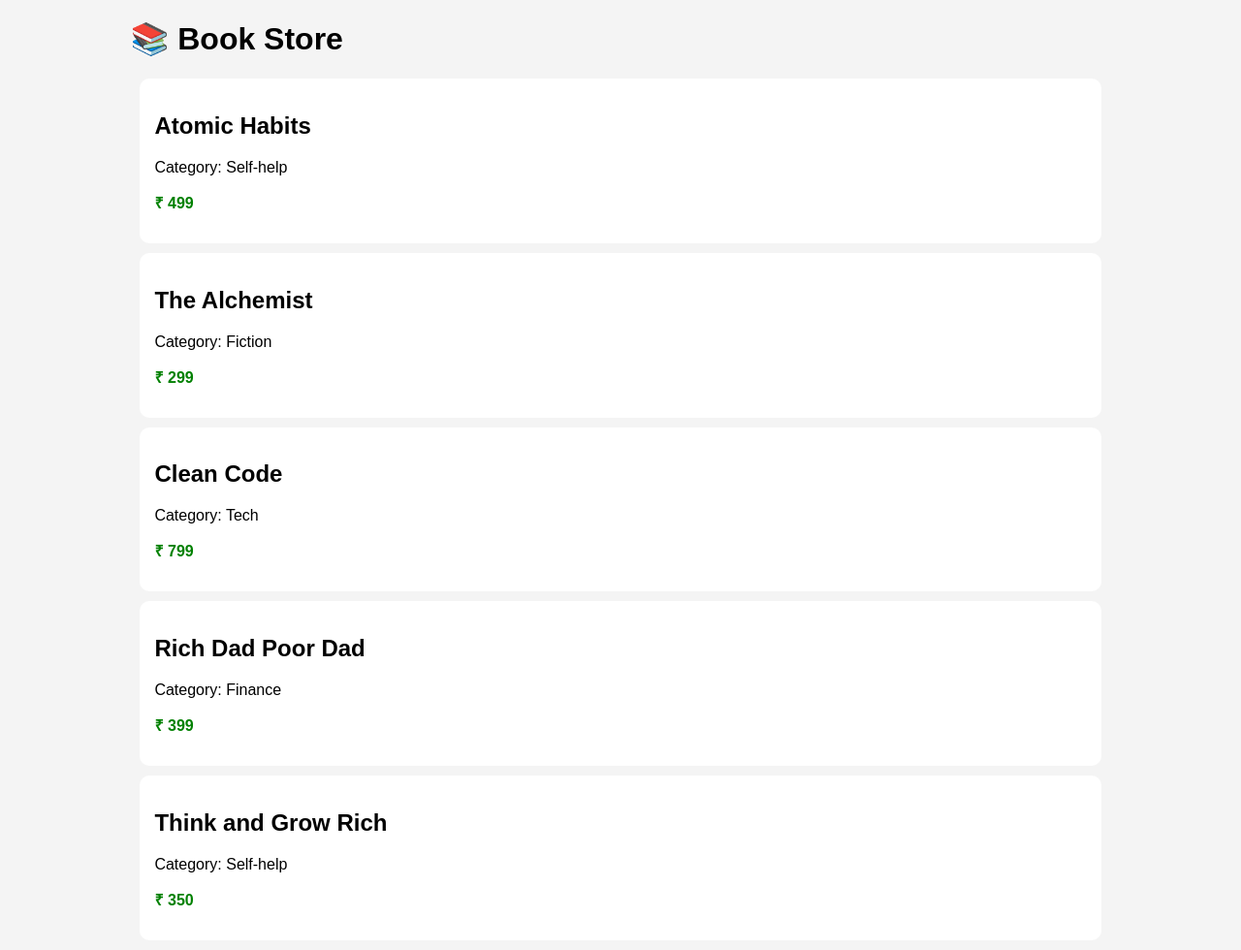
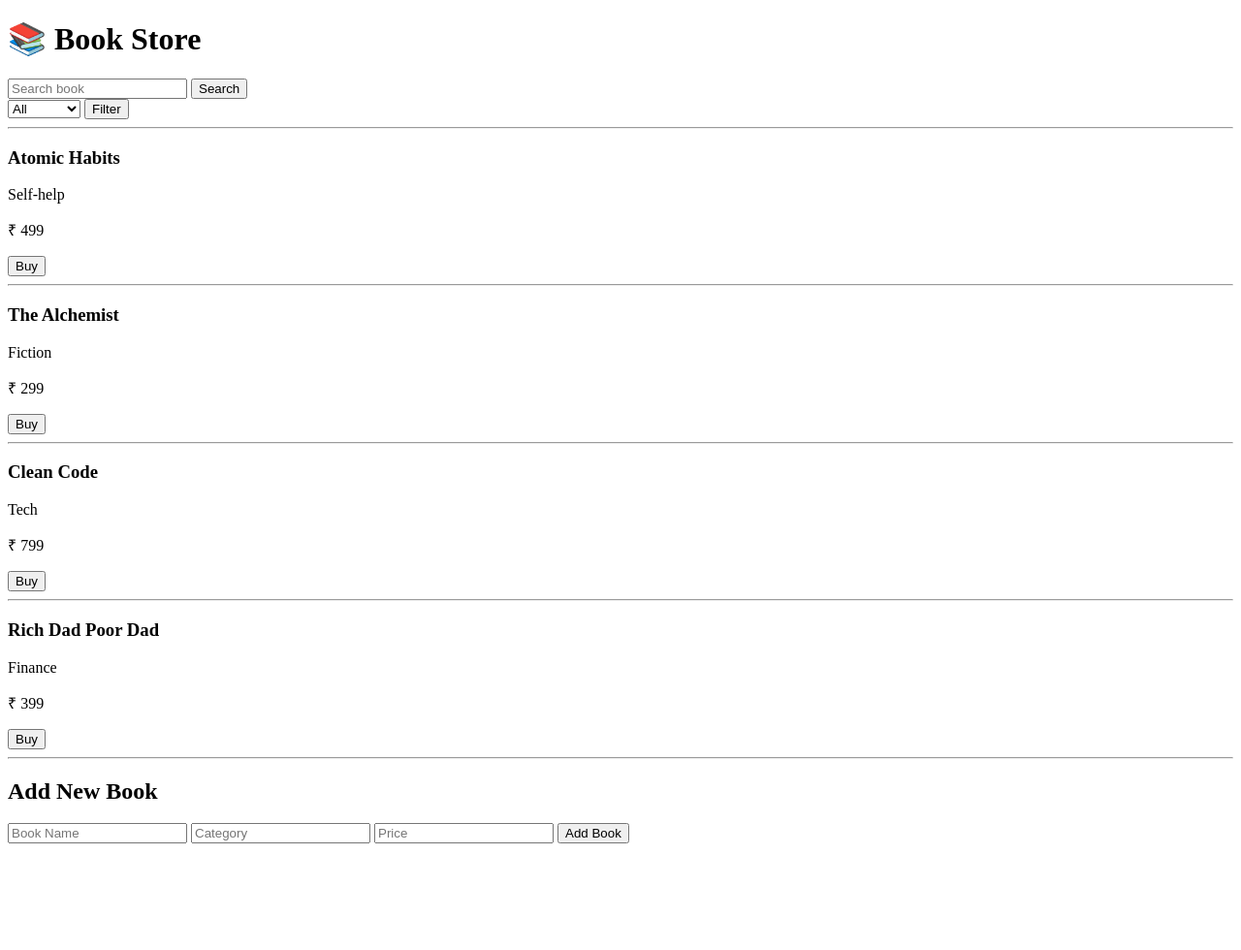
Before and after one commit to Radhe-12/Bookstore, a Flask app: page / in a window 1280 px wide. Shown: the whole page at 97% size. After the commit the page ends 870 px from the top, so only its background shows below. Run offline with Flask 3, Linux system fonts and the light colour scheme.

Commit message:
added button and feature

```diff
--- a/Templates/index.html
+++ b/Templates/index.html
@@ -2,33 +2,54 @@
 <html>
 <head>
     <title>Book Store</title>
-    <style>
-        body { font-family: Arial; background: #f4f4f4; }
-        .container { width: 80%; margin: auto; }
-        .book {
-            background: white;
-            padding: 15px;
-            margin: 10px;
-            border-radius: 10px;
-        }
-        .price {
-            color: green;
-            font-weight: bold;
-        }
-    </style>
 </head>
 <body>
-    <div class="container">
-        <h1>📚 Book Store</h1>
 
-        {% for book in books %}
-        <div class="book">
-            <h2>{{ book.name }}</h2>
-            <p>Category: {{ book.category }}</p>
-            <p class="price">₹ {{ book.price }}</p>
-        </div>
-        {% endfor %}
+<h1>📚 Book Store</h1>
 
-    </div>
+<!-- 🔍 Search -->
+<form method="GET">
+    <input type="text" name="q" placeholder="Search book">
+    <button type="submit">Search</button>
+</form>
+
+<!-- 🎯 Filter -->
+<form method="GET">
+    <select name="category">
+        <option value="">All</option>
+        <option>Fiction</option>
+        <option>Tech</option>
+        <option>Self-help</option>
+        <option>Finance</option>
+    </select>
+    <button type="submit">Filter</button>
+</form>
+
+<hr>
+
+<!-- 📚 Book List -->
+{% for book in books %}
+<div>
+    <h3>{{ book.name }}</h3>
+    <p>{{ book.category }}</p>
+    <p>₹ {{ book.price }}</p>
+
+    <!-- 🛒 Buy Button -->
+    <a href="/buy/{{ book.name }}">
+        <button>Buy</button>
+    </a>
+</div>
+<hr>
+{% endfor %}
+
+<!-- ➕ Add Book -->
+<h2>Add New Book</h2>
+<form method="POST" action="/add">
+    <input type="text" name="name" placeholder="Book Name" required>
+    <input type="text" name="category" placeholder="Category" required>
+    <input type="number" name="price" placeholder="Price" required>
+    <button type="submit">Add Book</button>
+</form>
+
 </body>
 </html>
--- a/app.py
+++ b/app.py
@@ -1,4 +1,4 @@
-from flask import Flask, render_template
+from flask import Flask, render_template, request, redirect
 
 app = Flask(__name__)
 
@@ -6,13 +6,40 @@ books = [
     {"name": "Atomic Habits", "category": "Self-help", "price": 499},
     {"name": "The Alchemist", "category": "Fiction", "price": 299},
     {"name": "Clean Code", "category": "Tech", "price": 799},
-    {"name": "Rich Dad Poor Dad", "category": "Finance", "price": 399},
-    {"name": "Think and Grow Rich", "category": "Self-help", "price": 350}
+    {"name": "Rich Dad Poor Dad", "category": "Finance", "price": 399}
 ]
 
-@app.route("/")
+@app.route("/", methods=["GET"])
 def home():
-    return render_template("index.html", books=books)
+    query = request.args.get("q")
+    category = request.args.get("category")
+
+    filtered_books = books
+
+    if query:
+        filtered_books = [b for b in filtered_books if query.lower() in b["name"].lower()]
+
+    if category:
+        filtered_books = [b for b in filtered_books if b["category"] == category]
+
+    return render_template("index.html", books=filtered_books)
+
+
+@app.route("/buy/<book_name>")
+def buy(book_name):
+    return f"You bought {book_name} 🎉"
+
+
+@app.route("/add", methods=["POST"])
+def add_book():
+    name = request.form["name"]
+    category = request.form["category"]
+    price = request.form["price"]
+
+    books.append({"name": name, "category": category, "price": price})
+
+    return redirect("/")
+
 
 if __name__ == "__main__":
-    app.run(debug=True)
+    app.run(host="0.0.0.0", port=8000)
```
